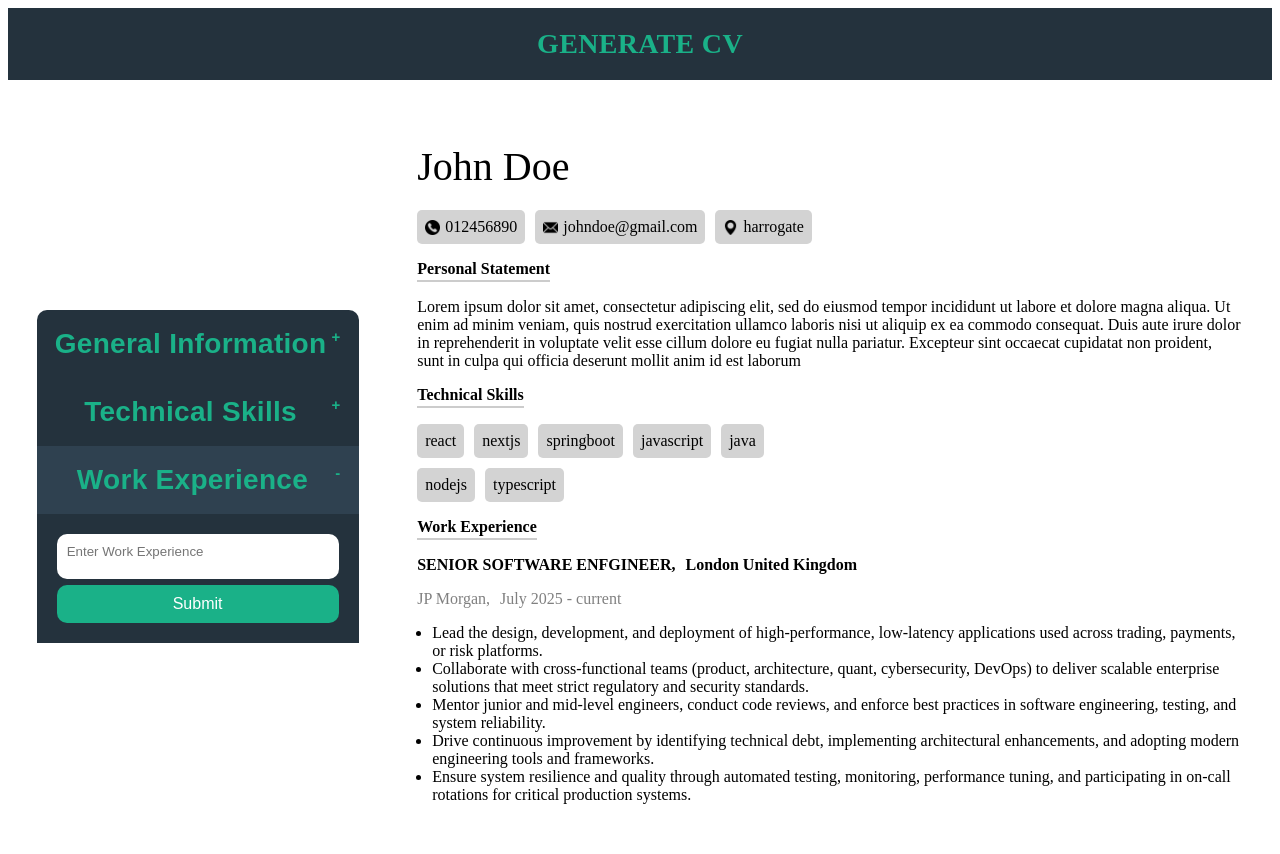
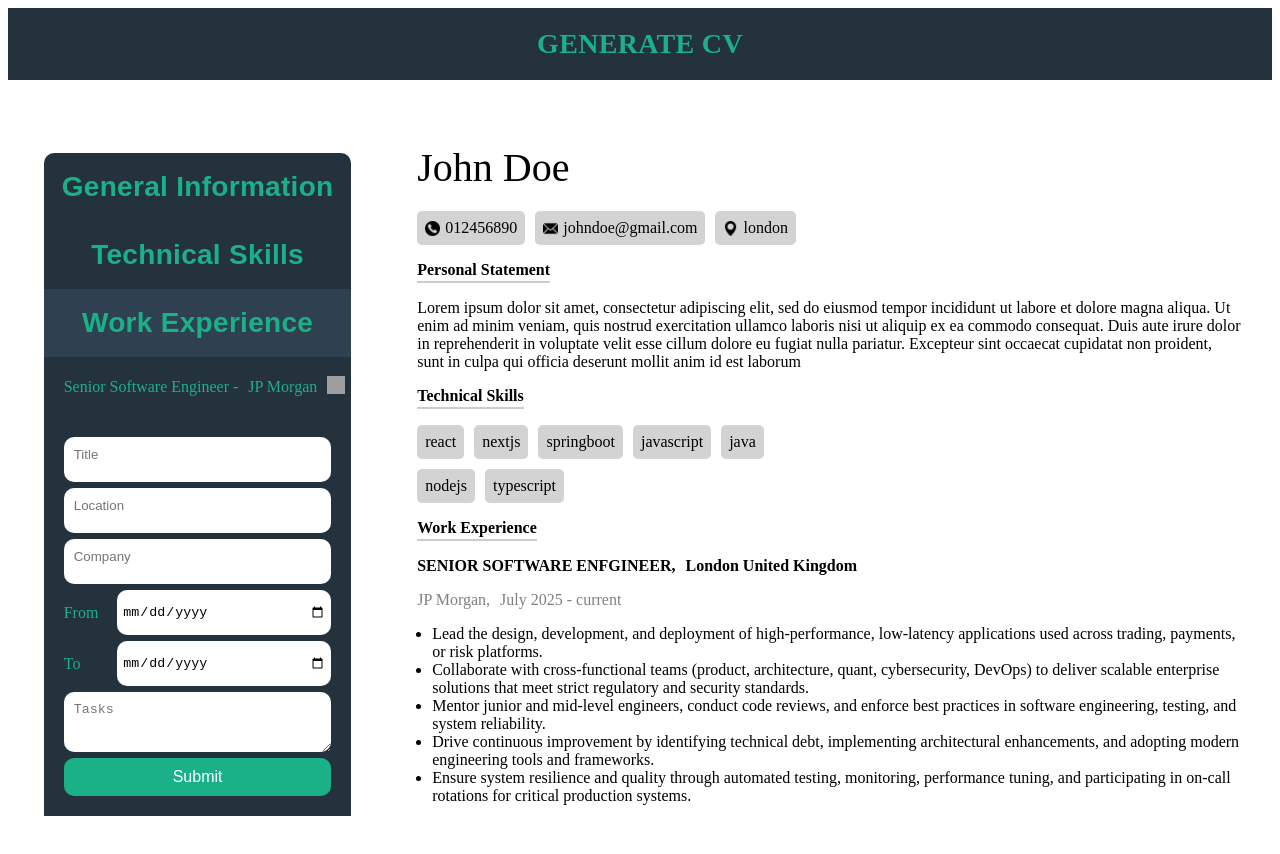
Before and after one commit to Simba-Ndewere/cv-application, a React (Vite) app: page / in a window 1280 px wide. Both pictures are taken after a click on the button "Work Experience". Shown: the top 854 px of the page. After the commit the page ends 829 px from the top, so only its background shows below. Built offline with nearby package versions, Linux system fonts and the light colour scheme; grey boxes are pictures that could not be loaded.

Commit message:
design educational experience on input and output

```diff
--- a/src/App.jsx
+++ b/src/App.jsx
@@ -9,8 +9,9 @@ import WorkExperienceCV from './components/output/WorkExperienceCV.jsx';
 function App() {
 
   const [navWidth, setNavWidth] = useState('0%');
-  const [generalInformation, setGeneralInfo] = useState({ fullName: 'John Doe', email: 'johndoe@gmail.com', phoneNumber: '012456890', address: 'harrogate', personalStatement: 'Lorem ipsum dolor sit amet, consectetur adipiscing elit, sed do eiusmod tempor incididunt ut labore et dolore magna aliqua. Ut enim ad minim veniam, quis nostrud exercitation ullamco laboris nisi ut aliquip ex ea commodo consequat. Duis aute irure dolor in reprehenderit in voluptate velit esse cillum dolore eu fugiat nulla pariatur. Excepteur sint occaecat cupidatat non proident, sunt in culpa qui officia deserunt mollit anim id est laborum' });
+  const [generalInformation, setGeneralInfo] = useState({ fullName: 'John Doe', email: 'johndoe@gmail.com', phoneNumber: '012456890', address: 'london', personalStatement: 'Lorem ipsum dolor sit amet, consectetur adipiscing elit, sed do eiusmod tempor incididunt ut labore et dolore magna aliqua. Ut enim ad minim veniam, quis nostrud exercitation ullamco laboris nisi ut aliquip ex ea commodo consequat. Duis aute irure dolor in reprehenderit in voluptate velit esse cillum dolore eu fugiat nulla pariatur. Excepteur sint occaecat cupidatat non proident, sunt in culpa qui officia deserunt mollit anim id est laborum' });
   const [skills, setSkills] = useState([{ name: 'react', id: crypto.randomUUID() }, { name: 'nextjs', id: crypto.randomUUID() }, { name: 'springboot', id: crypto.randomUUID() }, { name: 'javascript', id: crypto.randomUUID() }, { name: 'java', id: crypto.randomUUID() }, { name: 'nodejs', id: crypto.randomUUID() }, { name: 'typescript', id: crypto.randomUUID() }]);
+  const [workExperience, setWorkExperience] = useState([{title: 'Senior Software Engineer', company: 'JP Morgan', id: crypto.randomUUID()}]);
 
   return (
     <>
--- a/src/components/input/WorkExperience.jsx
+++ b/src/components/input/WorkExperience.jsx
@@ -1,6 +1,8 @@
 import { useState } from "react";
 import '../../styles/WorkExperience.css'
-function WorkExperience() {
+import deleteIcon from '../../assets/delete.png'
+
+function WorkExperience({ workExperience, setWorkExperience }) {
 
     const [collapsible, openCollapsible] = useState(false);
 
@@ -11,10 +13,34 @@ function WorkExperience() {
         <div className='general'>
             <button type="button" className={`collapsibleExperience ${collapsible ? 'active' : ''}`} onClick={() => collapsible ? openCollapsible(false) : openCollapsible(true)}>Work Experience</button>
             <div style={collapsible ? { display: "block" } : { display: "none" }} className='generalContainer'>
+                <div className="enteredExperience">
+                    <p className="titleExpe">Senior Software Engineer - </p>
+                    <p className="companyExpe">JP Morgan</p>
+                    <div>
+                        <img src={deleteIcon} img/>
+                    </div>
+                </div>
                 <form className='form' action={handleSubmit}>
                     <div className='form-group'>
                         <label>
-                            <input type='text' name="fullname" placeholder="Enter Work Experience" required />
+                            <input type='text' name="title" placeholder="Title" required />
+                        </label>
+                        <label>
+                            <input type='text' name="location" placeholder="Location" required />
+                        </label>
+                        <label>
+                            <input type='text' name="company" placeholder="Company" required />
+                        </label>
+                        <div className="year">
+                            <label for="yearStarted">From</label>
+                            <input type="date" name="yearStarted"></input>
+                        </div>
+                        <div className="year">
+                            <label for="yearEnd">To</label>
+                            <input type="date" name="yearEnded"></input>
+                        </div>
+                        <label>
+                            <textarea className="tasks" name="experienceTasks" placeholder="Tasks" required></textarea>
                         </label>
                         <button type="submit" className='submit'>
                             Submit
--- a/src/styles/App.css
+++ b/src/styles/App.css
@@ -16,11 +16,10 @@
 
 .nav-bar {
     display: flex;
-    justify-content: space-between;
-    align-items: center;
     padding-top: 0%;
     background-color: #24323d;
     color: #1ab188;
+    justify-content: flex-start;
 }
 
 .nav-img img {
@@ -39,17 +38,19 @@
 @media (min-width: 1000px) {
     .container {
         display: flex;
+        align-items: flex-start;
+        justify-content: flex-start;
     }
 
     .nav-bar {
         width: 30%;
         background-color: white;
+        margin-top: 50px;
     }
 
     .generalInformation {
         width: 70%;
-        padding: 30px;
-        padding-top: 0px;
+        padding: 1px 30px 0px 30px;
     }
 
     .nav-img {
--- a/src/styles/GeneralInformation.css
+++ b/src/styles/GeneralInformation.css
@@ -102,15 +102,10 @@ textarea {
 }
 
 .collapsible:after {
-    content: '+';
     font-size: 15px;
     color: #1ab188 !important;
     float: right;
     margin-left: 5px;
-}
-
-.active:after {
-    content: "-";
 }
 
 @media (min-width: 1000px) {
--- a/src/styles/GeneralInformationCV.css
+++ b/src/styles/GeneralInformationCV.css
@@ -11,6 +11,7 @@
 .fullname {
     font-size: 2.5rem;
     margin-bottom: 0.5em;
+
 }
 
 .generalContainerCV {
@@ -47,3 +48,10 @@ img {
     margin-top: 0;
     margin-bottom: 0;
 }
+
+
+@media (min-width: 1000px) {
+    .fullname {
+        padding-top: 0px;
+    }
+}
--- a/src/styles/Skills.css
+++ b/src/styles/Skills.css
@@ -21,15 +21,10 @@
 }
 
 .collapsibleSkills:after {
-    content: '+';
     font-size: 15px;
     color: #1ab188 !important;
     float: right;
     margin-left: 5px;
-}
-
-.active:after {
-    content: "-";
 }
 
 .createdSkills {
--- a/src/styles/WorkExperience.css
+++ b/src/styles/WorkExperience.css
@@ -21,15 +21,10 @@
 }
 
 .collapsibleExperience:after {
-    content: '+';
     font-size: 15px;
     color: #1ab188 !important;
     float: right;
     margin-left: 5px;
-}
-
-.active:after {
-    content: "-";
 }
 
 .titleLocation {
@@ -65,9 +60,39 @@
     margin-bottom: 0;
 }
 
-ul{
+ul {
     padding-left: 15px;
     margin-top: 0;
+}
+
+.year {
+    display: flex;
+    align-items: center;
+    justify-content: space-between;
+}
+
+.year input[type="date"] {
+    width: 80%;
+    height: 45px;
+    border-radius: 10px;
+    outline: none;
+    border: none;
+    padding: 5px;
+}
+
+.enteredExperience {
+    padding: 5px;
+    padding-left: 20px;
+    background-color: #24323d;
+    color: #1ab188;
+    display: flex;
+    align-items: center;
+    gap: 10px;
+}
+
+.enteredExperience img {
+    height: 18px;
+    width: 18px;
 }
 
 @media (min-width: 1000px) {
```
Also changed, not shown: src/assets/deleteWhite.png (added).
